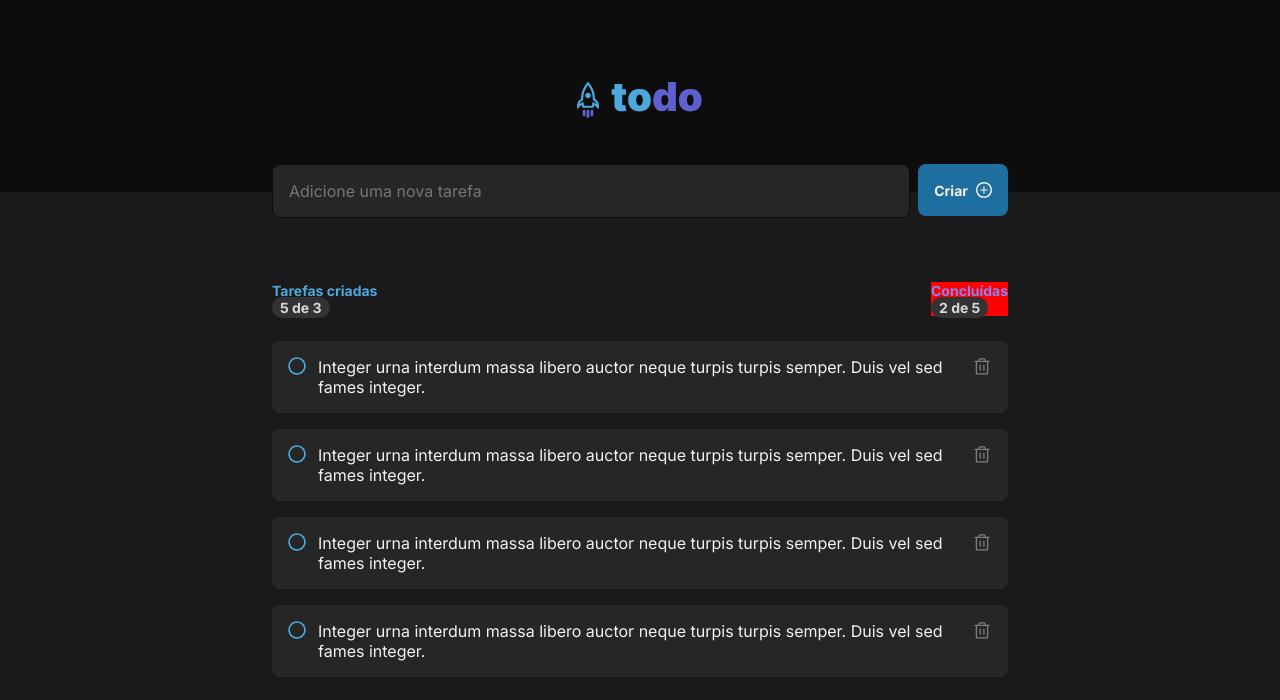
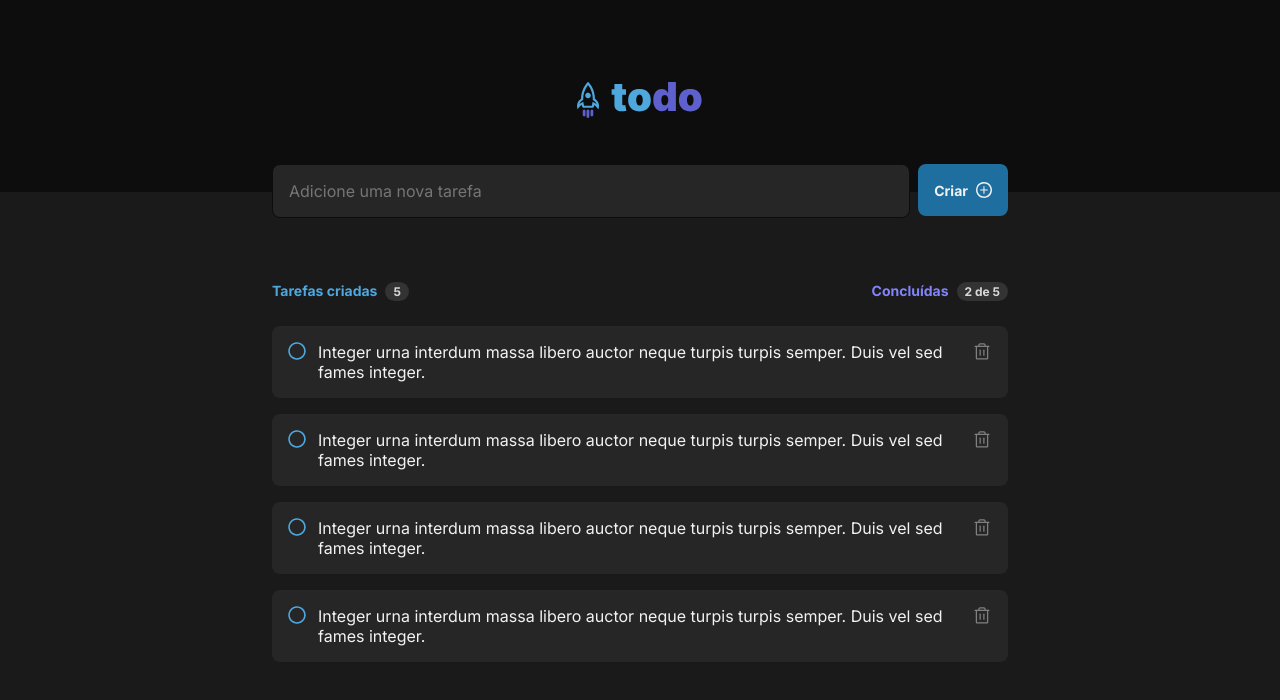
Before and after one commit to nikolasmarlon/to-do-list-jsx, a React (Vite) app: page / in a window 1280 px wide. Shown: the top 700 px of the page. Built offline with nearby package versions, Linux system fonts and the light colour scheme.

Commit message:
conclusão css  header tarefas

```diff
--- a/src/componentes/Tarefas.jsx
+++ b/src/componentes/Tarefas.jsx
@@ -16,8 +16,9 @@ export function Tarefas(){
             </div>
 
             <header>
-                <div>
-                    <p>Tarefas criadas</p> <span>5 de 3</span>
+                <div className={styles.esquerda}>
+
+                    <p>Tarefas criadas</p> <span>5</span>
                 </div>
                 <div>
                     <p>Concluídas</p> <span>2 de 5</span>
--- a/src/componentes/Tarefas.module.css
+++ b/src/componentes/Tarefas.module.css
@@ -47,44 +47,34 @@
 
 .toDoList header{
     display: flex;
-    align-items: flex-start;
     justify-content: space-between;
     font-size: 0.875rem;
     font-weight: bold;
     margin-bottom: 25px;
+}
 
-
+.toDoList header div {
+    display: flex;
+    gap: 8px;
 }
 
 .toDoList header div:first-child{
-
     color: var(--blue);
-    gap: 8px;
     font-weight: bold;
-
 }
 
-.toDoList header:first-child div {
-    display: flex;
-    background-color: blue;
-}
+
 
 .toDoList header div:last-child{
-    gap: 8px;
     color: var(--purple);
     font-weight: bold;
-    background-color: red;
-
 }
 
 
 .toDoList header span {
-
     border-radius: 999px;
-    width: 1.5rem;
-    height: 1.188rem;
-
     padding: 2px 8px;
     color: var(--gray-200);
     background-color: var(--gray-400);
+    font-size: 0.75rem;
 }
```
